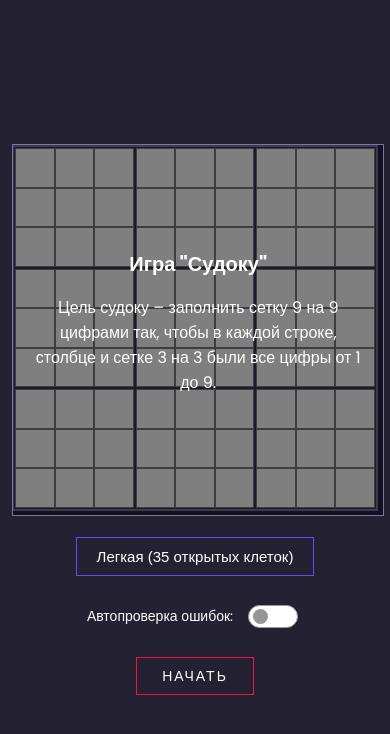
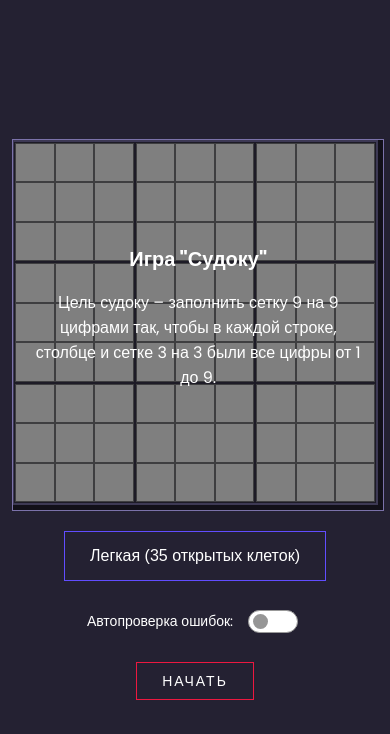
Before and after one commit to wind-of/sudoku, a plain HTML site: page index.html in a window 390 px wide. Drawn offline with Linux system fonts and the light colour scheme.

Commit message:
minor improvements (mobile)

```diff
--- a/styles/controls.css
+++ b/styles/controls.css
@@ -55,7 +55,7 @@
 
 .start-button {
   position: relative;
-  padding: 15px 20px;
+  padding: 15px 25px;
   margin: 20px;
 
   background: none;
--- a/styles/difficulty.desktop.css
+++ b/styles/difficulty.desktop.css
@@ -9,18 +9,6 @@
   align-items: center;
   justify-content: center;
   flex-wrap: wrap;
-
-  transition: .2s ease-in-out;
-}
-.difficulty-button {
-  padding: 10px 20px;
-  margin-bottom: 10px;
-
-  color: white;
-  font-size: 15px;
-
-  background: none;
-  border: 1px solid #614dff;
 
   transition: .2s ease-in-out;
 }
--- a/styles/difficulty.mobile.css
+++ b/styles/difficulty.mobile.css
@@ -1,6 +1,20 @@
 .difficulties.mobile {
   display: none;
 }
+
+.difficulty-button {
+  padding: 15px 25px;
+  margin-bottom: 10px;
+
+  color: white;
+  font-size: 16px;
+
+  background: none;
+  border: 1px solid #614dff;
+
+  transition: .2s ease-in-out;
+}
+
 
 .difficulties-mobile-view__list {
   width: 70%;
```
